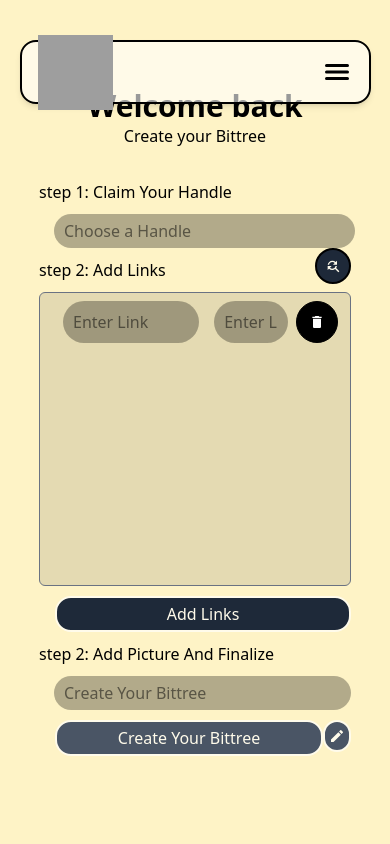
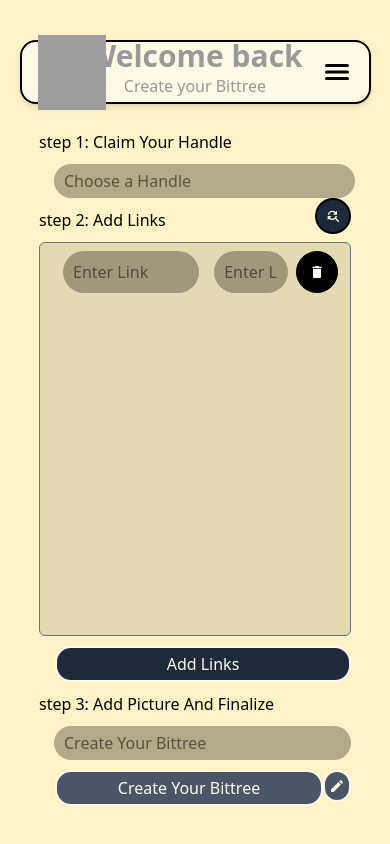
Before and after one commit to Sahil-late/Bittree, a Next.js app in the folder link_tree/: page /generate in a window 390 px wide. Built offline with nearby package versions, Linux system fonts and the light colour scheme; grey boxes are pictures that could not be loaded.

Commit message:
small devices height ratio changes

```diff
--- a/link_tree/app/components/pages/Page_1.js
+++ b/link_tree/app/components/pages/Page_1.js
@@ -97,10 +97,10 @@
     <main className="relative">
       {loader && <Loader/>}
       <section className={`flex flex-col h-[70dvh] bg-amber-500 border-2 w-[100vw] ${loader ? 'opacity-50 pointer-events-none' : ''} md:flex-row`}>
-        <div className="col_1 h-full flex items-center p-2 bg-amber-200">
-          <div className="flex flex-col gap-2.5">
+        <div className="col_1 h-full  flex items-center p-2 bg-amber-200">
+          <div className="pt-24 flex flex-col gap-2.5">
             <h2 className={`${poppins.className} text-center text-xl`}>A link in bio built for you.</h2>
-            <p className="text-[14px] px-3.5">Join 70M+ people using Linktree for their link in bio. One link to help you share everything you create, curate and sell from your Instagram, TikTok, Twitter, YouTube and other social media profiles.</p>
+            <p className="view text-[14px] px-3.5">Join 70M+ people using Linktree for their link in bio. One link to help you share everything you create, curate and sell from your Instagram, TikTok, Twitter, YouTube and other social media profiles.</p>
             <div className="flex justify-center gap-2">
               <input onKeyDown={(e) => {
                 if (e.key === 'Enter') {
--- a/link_tree/app/generate/ClientGenerate.js
+++ b/link_tree/app/generate/ClientGenerate.js
@@ -283,7 +283,7 @@
   return (
     <div className='bg-amber-100 grid lg:grid-cols-2'>
       {loader && <Loader />}
-      <div className="col1 h-screen w-full flex justify-center items-center">
+      <div className="col_1 h-screen w-full flex justify-center items-center">
         <div className='flex flex-col w-full gap-8'>
           <header>
             <div className="logos">
@@ -294,15 +294,15 @@
             </div>
           </header>
           <div className="inputs flex flex-col w-[80%] mx-auto gap-2.5 ">
-            <h2>step 1: Claim Your Handle</h2>
+            <h2 className='steps'>step 1: Claim Your Handle</h2>
             <div className='relative'>
               <input onKeyDown={(e)=> {if(e.key === 'Enter')handleFetch()}} onChange={(e) => setHandle(e.target.value)} value={handle} className='focus:outline-amber-400 w-[96.5%]' name='handle' type="text" placeholder='Choose a Handle' required />
               <div className="absolute right-0 top-[-2]">
                 <button onClick={handleFetch} className='bg-gray-800 w-9 h-9 flex justify-center items-center  rounded-full text-amber-50 border-2 border-black hover:border-amber-50 active:border-green-400 disabled:bg-gray-600'><MdFindReplace /></button>
               </div>
             </div>
-            <h2>step 2: Add Links</h2>
-            <div className="size pr-3 h-[calc(100vh-550px)] w-full flex flex-col gap-2.5 bg-[rgba(0,0,0,0.1)] overflow-y-auto border border-gray-500 p-2 rounded-md no-scrollbar">
+            <h2 className='steps'>step 2: Add Links</h2>
+            <div className="size pr-3 h-[calc(100vh-450px)] w-full flex flex-col gap-2.5 bg-[rgba(0,0,0,0.1)] overflow-y-auto border border-gray-500 p-2 rounded-md no-scrollbar">
               {
                 links.map((item, index) => (
                   <div key={index} className="links w-full flex">
@@ -314,7 +314,7 @@
               }
             </div>
             <button onClick={handleAdd} className='bg-gray-800 ml-4 rounded-2xl py-1 text-amber-50 border-2 hover:border-gray-700 active:border-red-400'>Add Links</button>
-            <h2>step 2: Add Picture And Finalize</h2>
+            <h2 className='steps'>step 3: Add Picture And Finalize</h2>
             <input onKeyDown={(e) => { if (e.key === 'Enter') { return handlesubmit() } }
             } onChange={(e) => setPics(e.target.value)} value={pics} name='pics' type="text" className=' focus:outline-amber-400' placeholder='Create Your Bittree' />
             <div className='flex'>
--- a/link_tree/app/globals.css
+++ b/link_tree/app/globals.css
@@ -7,40 +7,74 @@
   padding: 0;
 }
 
-input[type='text']{
+input[type='text'] {
   background-color: rgba(0, 0, 0, 0.3);
-  padding:5px 10px;
+  padding: 5px 10px;
   border-radius: 25px;
-  margin-left:15px;
+  margin-left: 15px;
 }
 
 
-@media screen and (min-width:540px) and (max-width:1800px){
-  section{
+@media screen and (min-width:540px) and (max-width:1800px) {
+  section {
     display: flex;
     flex-direction: row;
   }
-  .imgs{
+
+  .imgs {
     display: flex;
     flex-direction: column;
   }
-  .img{
+  .img {
     width: 100%;
+  }
+
+}
+
+@media screen and (max-width:520px) {
+  nav {
+    font-size: smaller;
+  }
+
+  .right {
+    width: 85%;
+  }
+
+  .bt-1,
+  .bt-2 {
+    display: none;
+  }
+
+  img,
+  .col_2 {
+    border: none;
   }
 }
 
-@media screen and (min-width:100px) and (max-width:520px){
-  nav{
-    font-size: smaller;
-  }
-  .right{
-    width: 75%;
-  }
-  .bt-1,.bt-2{
+@media screen and (max-height:560px) and (orientation: portrait) {
+  .view{
     display: none;
   }
-  img,.col_2{
-    border:none;
+  .size {
+    height: calc(100vh - 285px);
+
+  }
+}
+
+@media screen and (max-width:536px) and (orientation: landscape) {
+  .view,
+  .col_2 {
+    display: none;
+  }
+}
+
+@media screen and (max-width:360px),
+(max-height:360px) {
+  :root{
+    font-size:xx-small;
+  }
+  .right {
+    width: 40%;
   }
 }
 
@@ -52,15 +86,19 @@
 .loader {
   animation: spin 2.2s linear infinite;
 }
-.loader1{
+
+.loader1 {
   animation: spin infinite 2.2s 0.5s;
 }
-.loader2{
+
+.loader2 {
   animation: spin infinite 2.2s 0.5s;
 }
-.loader3{
+
+.loader3 {
   animation: spin infinite 2.2s 0.5s alternate-reverse;
 }
-.loader4{
+
+.loader4 {
   animation: spin infinite 2.2s 0.5s alternate-reverse;
 }
```
